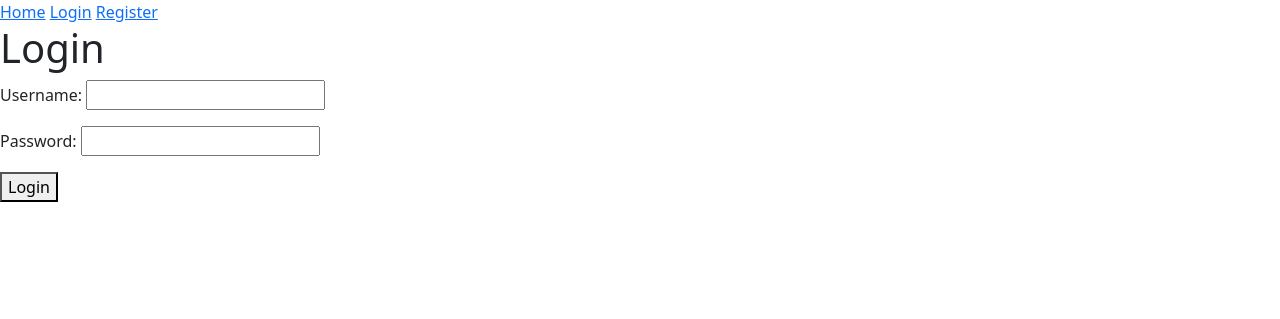
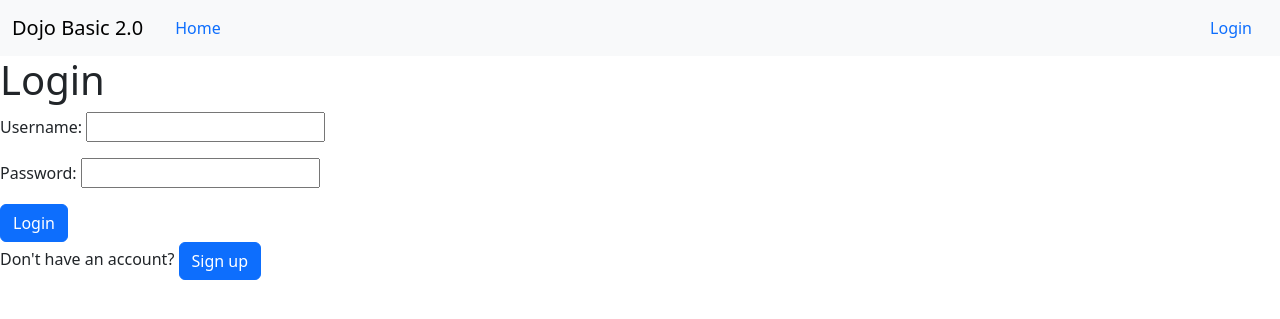
Before and after one commit to SamuraiWTF/dojo-basic-2, a Django app: page /login/ in a window 1280 px wide. Shown: the top 319 px of the page. Run offline with Django 4.2, Linux system fonts and the light colour scheme; some libraries are stand-ins or nearby versions.

Commit message:
Added fontawesome and reworked the navigation behavior to put profile and login/logout on the right and everything else on the left.

```diff
--- a/dojo_basic_2/settings.py
+++ b/dojo_basic_2/settings.py
@@ -37,6 +37,7 @@ INSTALLED_APPS = [
     'django.contrib.sessions',
     'django.contrib.messages',
     'django.contrib.staticfiles',
+    'fontawesomefree',
     'dojo_basic_2',
 ]
 
--- a/templates/base.html
+++ b/templates/base.html
@@ -8,22 +8,55 @@
 
     <!-- Bootstrap CSS -->
     <link href="{% static 'css/bootstrap.min.css' %}" rel="stylesheet">
+    <link href="{% static 'fontawesomefree/css/fontawesome.css' %}" rel="stylesheet" type="text/css">
+    <link href="{% static 'fontawesomefree/css/brands.css' %}" rel="stylesheet" type="text/css">
+    <link href="{% static 'fontawesomefree/css/solid.css' %}" rel="stylesheet" type="text/css">
     <title>Dojo Basic 2</title>
 </head>
 <body>
 <!-- Add your header and navigation here -->
-<nav>
-    <a href="{% url 'home' %}">Home</a>
-    {% if user.is_authenticated %}
-        <a href="{% url 'profile' %}">Profile</a>
-        <a href="{% url 'blog' %}">Blog</a>
-        <a href="{% url 'logout' %}">Logout</a>
-        <!-- More navigation links for authenticated users -->
-    {% else %}
-        <a href="{% url 'login' %}">Login</a>
-        <a href="{% url 'register' %}">Register</a>
-        <!-- More navigation links for unauthenticated users -->
-    {% endif %}
+<nav class="navbar navbar-expand bg-body-tertiary">
+    <div class="container-fluid">
+        <span class="navbar-brand mb-0 h1">Dojo Basic 2.0</span>
+        {#        <button class="navbar-toggler" type="button" data-bs-toggle="collapse" data-bs-target="#navbarNav"#}
+        {#                aria-controls="navbarNav" aria-expanded="false" aria-label="Toggle navigation">#}
+        {#            <span class="navbar-toggler-icon"></span>#}
+        {#        </button>#}
+        <div class="collapse navbar-collapse" id="navbarNav">
+            <ul class="nav nav-pills">
+                {% url 'home' as home_url %}
+                <li class="nav-item">
+                    <a class="nav-link {% if request.path == home_url %}active{% endif %}"
+                       href="{% url 'home' %}"><i class="fa-solid fa-house"></i> Home</a>
+                </li>
+
+
+                {% if user.is_authenticated %}
+                    {% url 'blog' as blog_url %}
+                    <li class="nav-item">
+                        <a class="nav-link {% if request.path == blog_url %}active{% endif %}" href="{% url 'blog' %}"><i class="fa-solid fa-pen-to-square"></i> Blog</a>
+                    </li>
+
+                {% else %}
+
+                    <!-- More navigation links for unauthenticated users -->
+                {% endif %}
+            </ul>
+        </div>
+
+        <!-- Right elements -->
+        <a class="link-secondary me-3" href="#">
+            <ul class="nav">
+                {% if user.is_authenticated %}
+                    <a class="nav-link" href="{% url 'profile' %}"><i class="fas fa-user"></i> Profile</a>
+                    <a class="nav-link" href="{% url 'logout' %}"><i class="fa-solid fa-person-walking-dashed-line-arrow-right"></i> Logout</a>
+                {% else %}
+                    <a class="nav-link" href="{% url 'login' %}"><i class="fa-solid fa-right-to-bracket"></i> Login</a>
+                {% endif %}
+            </ul>
+
+        </a>
+    </div>
 </nav>
 
 
--- a/templates/login.html
+++ b/templates/login.html
@@ -5,6 +5,7 @@
 <form method="post">
     {% csrf_token %}
     {{ form.as_p }}
-    <button type="submit">Login</button>
+    <button class= "btn btn-primary" type="submit">Login</button>
 </form>
+    Don't have an account? <a class= "btn btn-primary" href="{% url 'register' %}">Sign up</a>
 {% endblock %}
```
Also changed, not shown: 2 other files.
